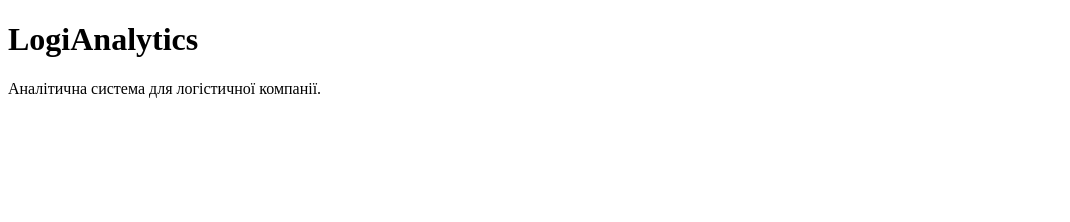
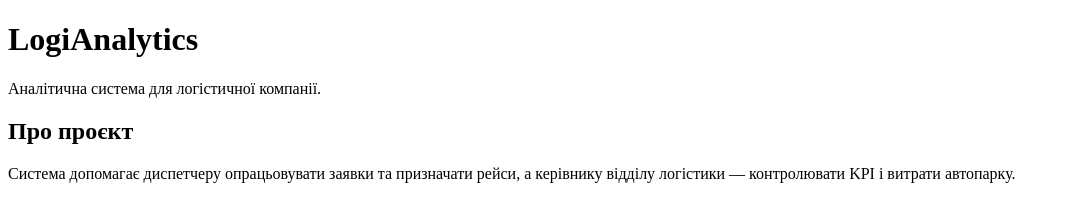
Before and after one commit to pyskun2310984500-art/logianalytics-lab4, a plain HTML site: page index.html in a window 1280 px wide. Shown: the whole page, without its empty margins (0-1070 px from the left). Drawn offline with Linux system fonts and the light colour scheme.

Commit message:
Add project description

```diff
--- a/index.html
+++ b/index.html
@@ -7,5 +7,7 @@
 <body>
 <h1>LogiAnalytics</h1>
 <p>Аналітична система для логістичної компанії.</p>
+<h2>Про проєкт</h2>
+<p>Система допомагає диспетчеру опрацьовувати заявки та призначати рейси, а керівнику відділу логістики — контролювати KPI і витрати автопарку.</p>
 </body>
 </html>
```
